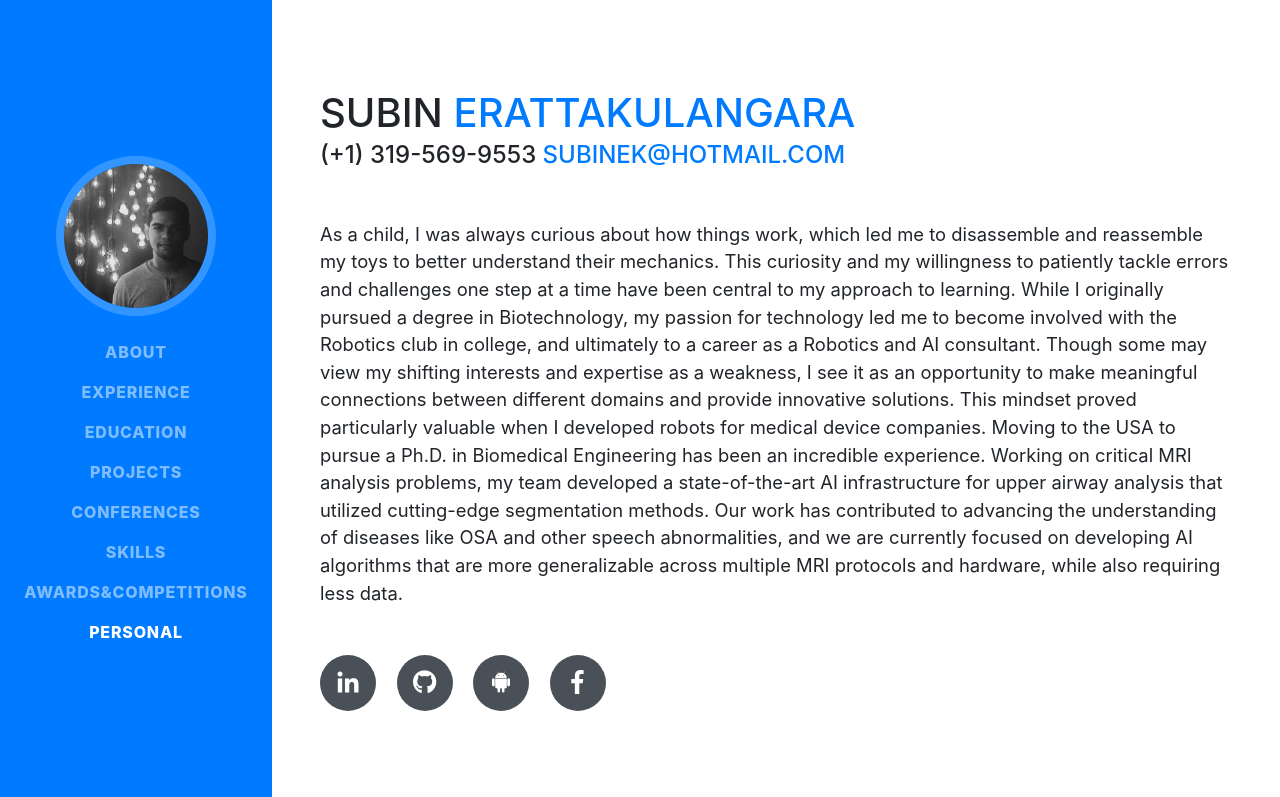
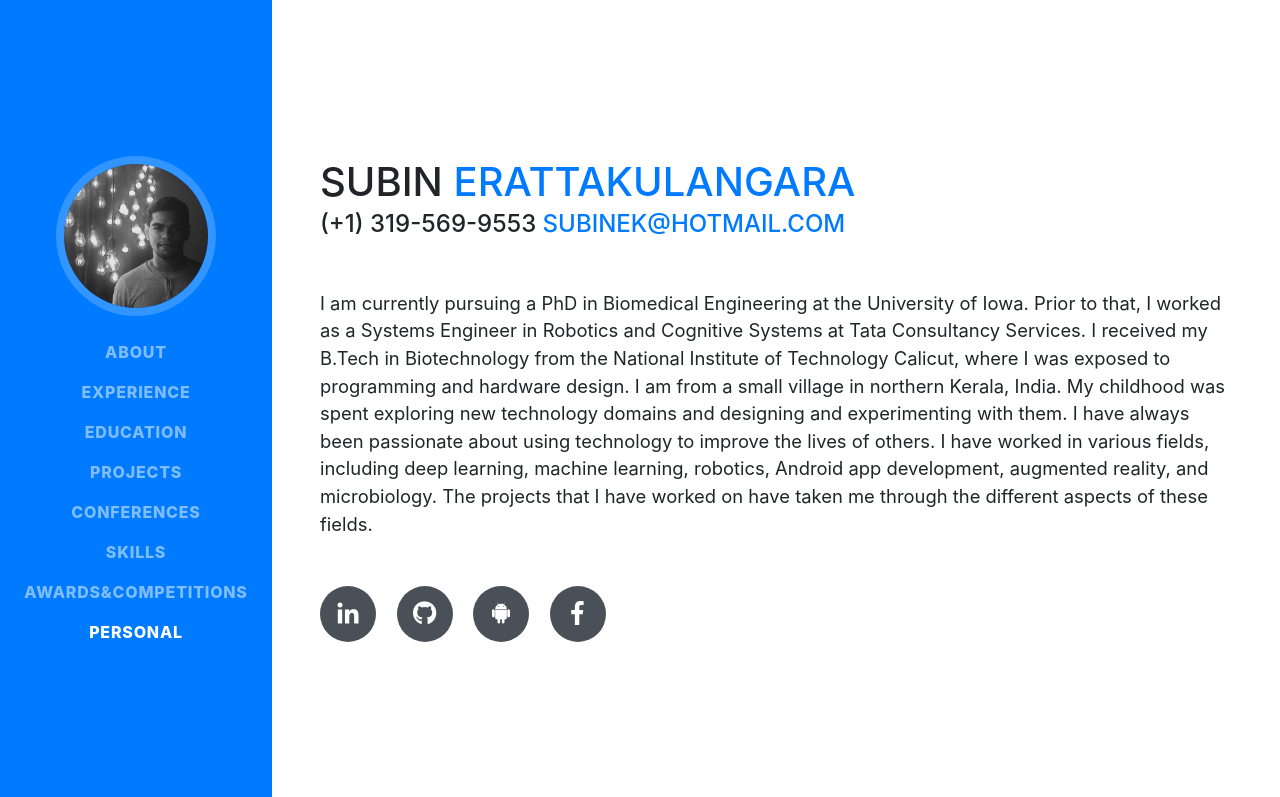
Before and after one commit to eksubin/Portfolio-Version1.0, a website with bundled scripts: page index.html in a window 1280 px wide. Shown: the top 797 px of the page. Built offline with nearby package versions, Linux system fonts and the light colour scheme; a web font is replaced by a local one.

Commit message:
changed the paragraphs

```diff
--- a/index.html
+++ b/index.html
@@ -75,11 +75,11 @@
           <div class="subheading mb-5">(+1) 319-569-9553
             <a href="mailto:name@email.com">subinek@hotmail.com</a>
           </div>
-          <p class="lead mb-5">As a child, I was always curious about how things work, which led me to disassemble and reassemble my toys to better understand their mechanics. This curiosity and my willingness to patiently tackle errors and challenges one step at a time have been central to my approach to learning.
+          <p class="lead mb-5">I am currently pursuing a PhD in Biomedical Engineering at the University of Iowa. Prior to that, I worked as a Systems Engineer in Robotics and Cognitive Systems at Tata Consultancy Services. I received my B.Tech in Biotechnology from the National Institute of Technology Calicut, where I was exposed to programming and hardware design.
 
-            While I originally pursued a degree in Biotechnology, my passion for technology led me to become involved with the Robotics club in college, and ultimately to a career as a Robotics and AI consultant. Though some may view my shifting interests and expertise as a weakness, I see it as an opportunity to make meaningful connections between different domains and provide innovative solutions. This mindset proved particularly valuable when I developed robots for medical device companies.
+            I am from a small village in northern Kerala, India. My childhood was spent exploring new technology domains and designing and experimenting with them. I have always been passionate about using technology to improve the lives of others.
 
-            Moving to the USA to pursue a Ph.D. in Biomedical Engineering has been an incredible experience. Working on critical MRI analysis problems, my team developed a state-of-the-art AI infrastructure for upper airway analysis that utilized cutting-edge segmentation methods. Our work has contributed to advancing the understanding of diseases like OSA and other speech abnormalities, and we are currently focused on developing AI algorithms that are more generalizable across multiple MRI protocols and hardware, while also requiring less data.</p>
+            I have worked in various fields, including deep learning, machine learning, robotics, Android app development, augmented reality, and microbiology. The projects that I have worked on have taken me through the different aspects of these fields.</p>
           <div class="social-icons">
             <a href="https://in.linkedin.com/in/subin-e-k-69b21598">
               <i class="fab fa-linkedin-in"></i>
@@ -285,7 +285,7 @@ from chest X-ray images ( BMES 2020 )</strong> </a>
 
       My interest in technology led me to join the robotics club at NIT Calicut, where I was exposed to programming languages and electronics. I learned how to use Arduino and Android Studio, and I developed a number of projects. I am proud of my work, and I am confident that it will continue to fuel my passion for technology.
 
-      I am excited to continue my education and to learn more about the world around me. I am grateful for the opportunities that I have been given, and I am confident that I will make the most of them.</p>
+      I am excited to continue my education and to learn more about the world around me. I am grateful for the opportunities that I have been given, and I am confident that I will make the most of them. </p>
        </div>
       </section>
 
```
